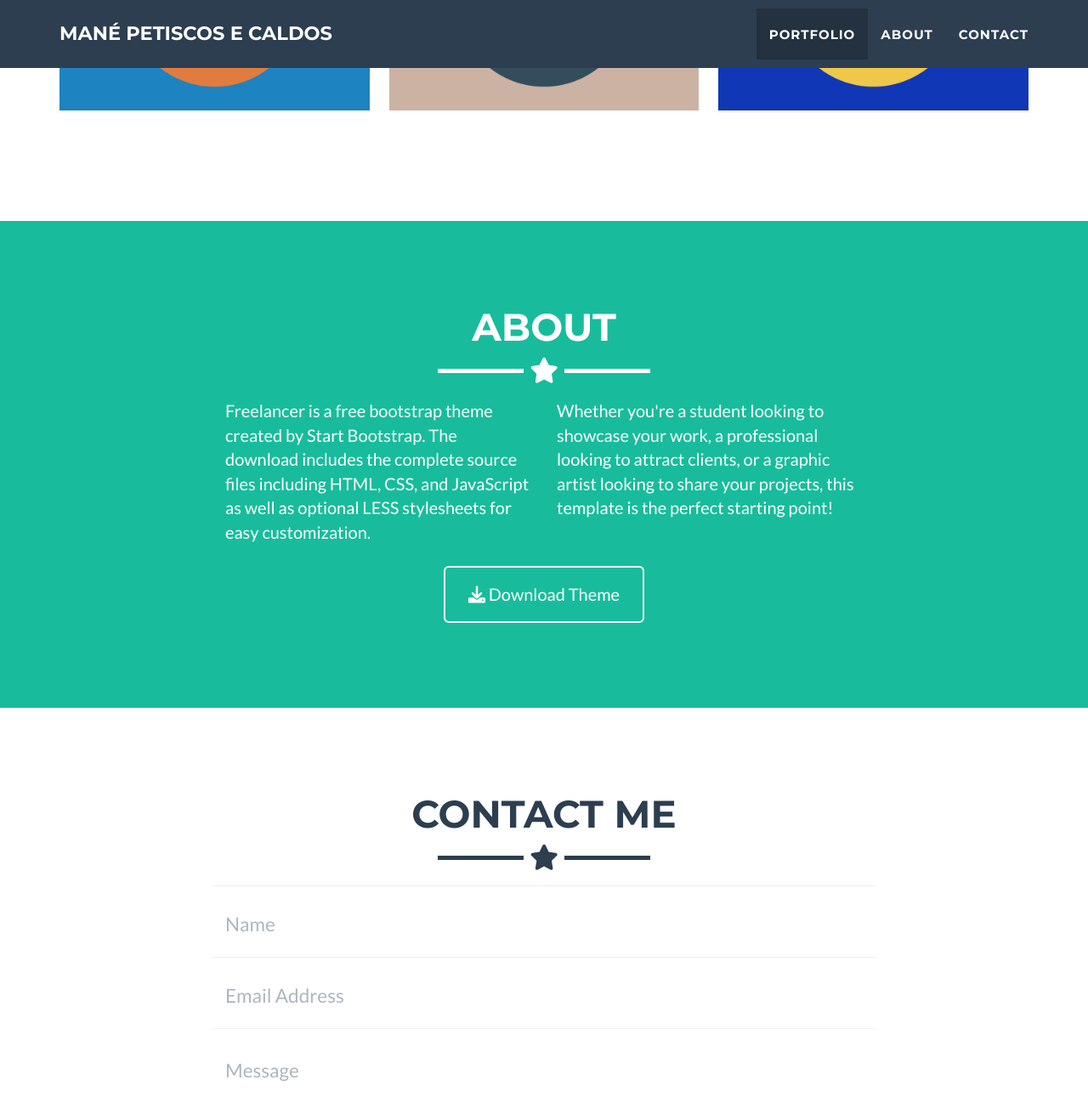
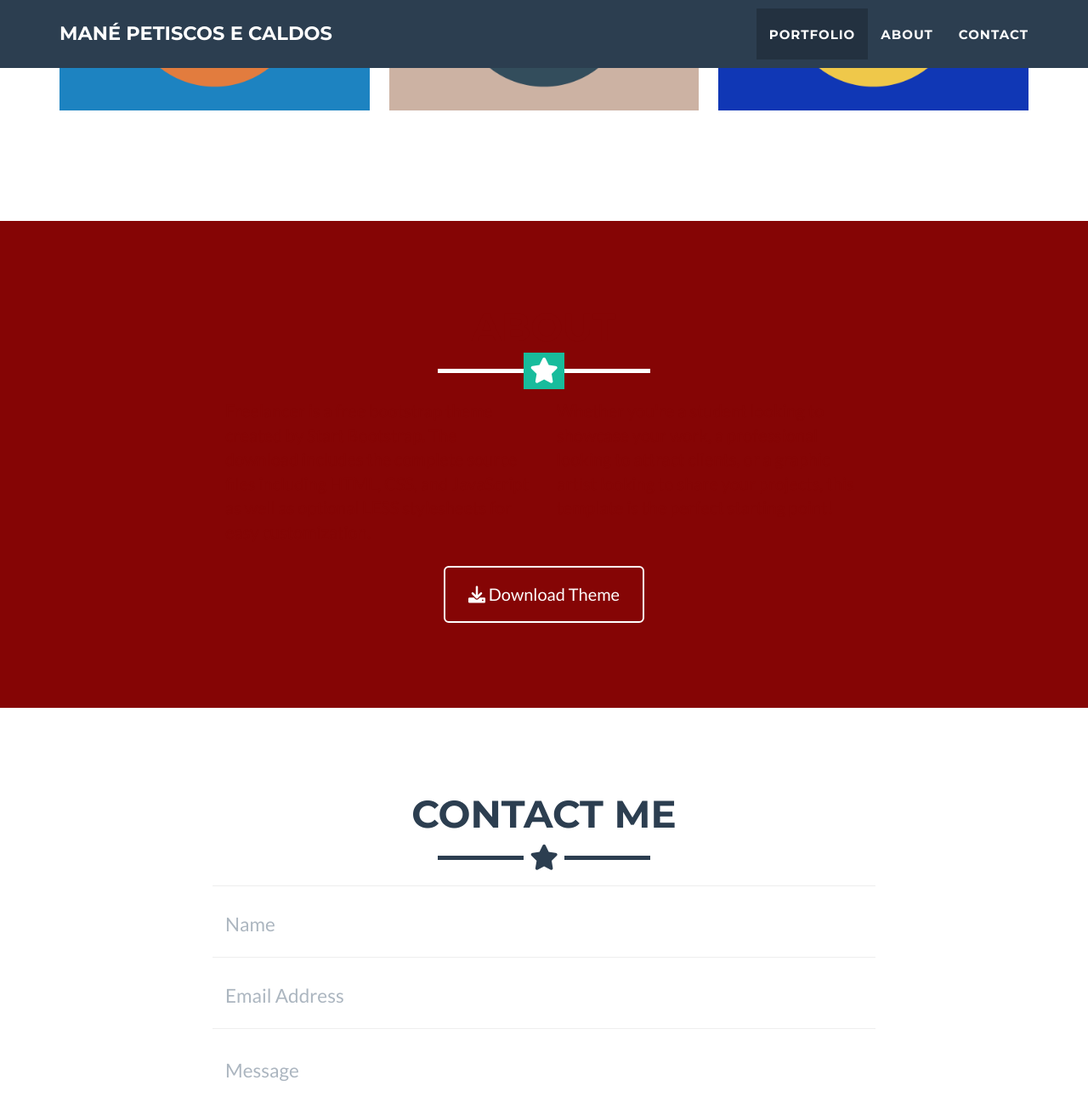
Before and after one commit to Jhonysc43/manecaldo, a Jekyll site: the page built from _posts/2014-07-18-project-1.markdown, in a window 1280 px wide and 1400 px high, scrolled down 1656 px. Shown: the top 1311 px of the window at 85% size. Built offline with Jekyll 4.4.1, drawn with Linux system fonts in a browser that asks for light colours.

Commit message:
Update main.css

```diff
--- a/_includes/css/main.css
+++ b/_includes/css/main.css
@@ -181,8 +181,8 @@ section h2 {
 }
 
 section.success {
-    color: #fff;
-    background: #{{ site.color.primary }};
+    color: #850505;
+    background: #850505;
 }
 
 @media(max-width:767px) {
```
